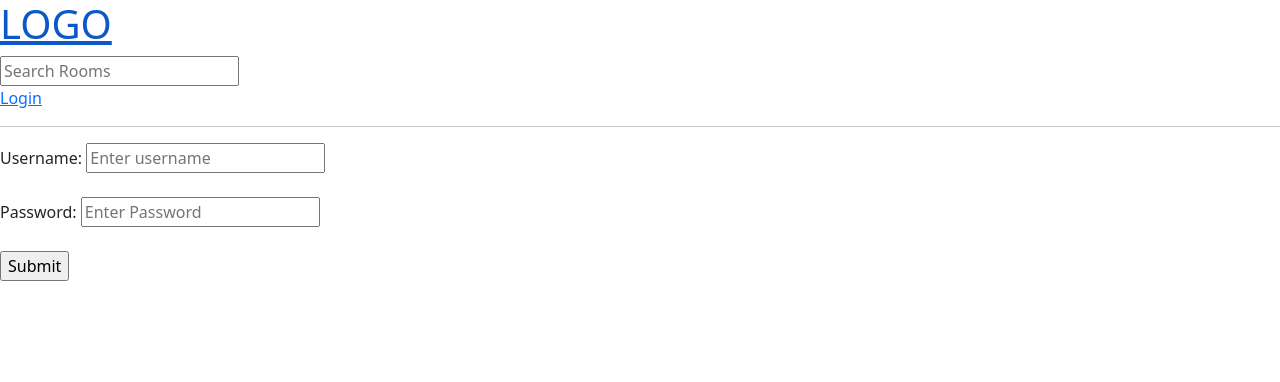
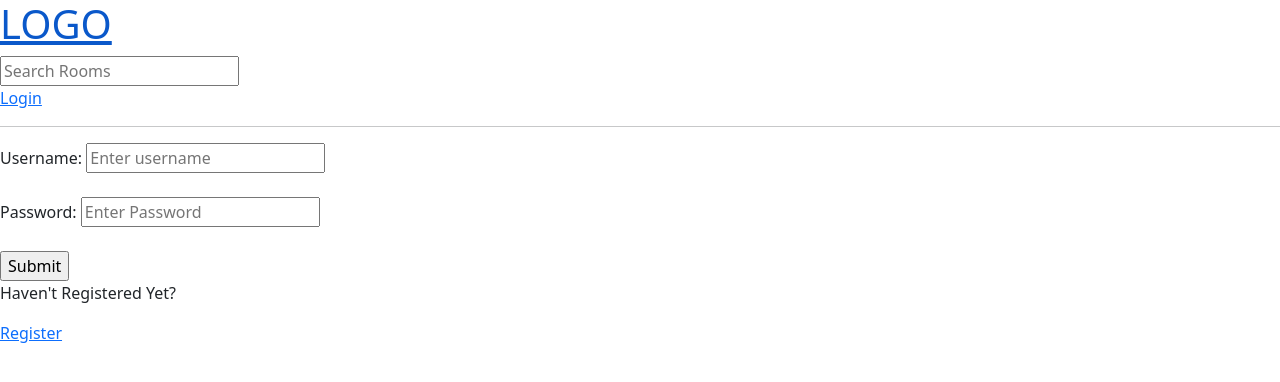
Before and after one commit to charankulal/Learning-Management-System, a Django app: page /login/ in a window 1280 px wide. Shown: the top 382 px of the page. Run offline with Django 4.2, Linux system fonts and the light colour scheme.

Commit message:
Completed user registration and added authentication.

```diff
--- a/studentsync/base/templates/base/login_register.html
+++ b/studentsync/base/templates/base/login_register.html
@@ -1,30 +1,38 @@
-{% extends 'main.html' %} {% block content %}
-
+{% extends 'main.html' %} {% block content %} {% if page == 'login' %}
 <div>
   <form action="" method="POST">
     {% csrf_token %}
     <div>
       <label for="username">Username: </label>
-    <input
-      type="text"
-      name="username"
-      placeholder="Enter username"
-    />
+      <input type="text" name="username" placeholder="Enter username" />
     </div>
-<br>
+    <br />
     <div>
       <label for="password">Password: </label>
-    <input
-      type="password"
-      name="password"
-      placeholder="Enter Password"
-    />
+      <input type="password" name="password" placeholder="Enter Password" />
     </div>
-<br>
+    <br />
     <div>
       <input type="submit" value="Submit" />
     </div>
   </form>
+
+  <p>Haven't Registered Yet?</p>
+  <a href="{% url 'register' %}">Register</a>
 </div>
 
-{% endblock content %}
+{% else %}
+
+<div>
+  <form action="" method="POST">
+    {% csrf_token %}
+{{form.as_p}}
+    <div>
+      <input type="submit" value="Register" />
+    </div>
+  </form>
+
+  <p>Already Registered?</p>
+  <a href="{% url 'login' %}">Login</a>
+</div>
+{% endif %} {% endblock content %}
--- a/studentsync/base/urls.py
+++ b/studentsync/base/urls.py
@@ -4,6 +4,7 @@ from . import views
 urlpatterns = [
     path('login/',views.loginPage,name="login"),
     path('logout/',views.logoutUser,name="logout"),
+    path('register/',views.registerUser,name="register"),
     path('',views.home,name="home"),
     path('room/<str:pk>/',views.room,name="room"),
     path('create-room/',views.createRoom,name="create-room"),
--- a/studentsync/base/views.py
+++ b/studentsync/base/views.py
@@ -7,12 +7,14 @@ from .forms import RoomForm
 from django.db.models import Q
 from django.contrib import messages
 from django.contrib.auth.decorators import login_required
+from django.contrib.auth.forms import UserCreationForm
 
 def loginPage(request):
+    page='login'
     if request.user.is_authenticated:
         return redirect("home")
     if request.method=="POST":
-        username=request.POST.get('username')
+        username=request.POST.get('username').lower()
         password=request.POST.get('password')
 
         try:
@@ -27,7 +29,7 @@ def loginPage(request):
         else:
             messages.error(request,"Invalid User Credentials")
 
-    context={}
+    context={'page':page}
     return render(request,'base/login_register.html',context)
 
 def home(request):
@@ -40,7 +42,6 @@ def home(request):
     topics=Topic.objects.all()
     context={'rooms':rooms,'topics':topics}
     return render(request,'base/home.html',context)
-
 
 def room(request,pk):
     rooms=Room.objects.get(id=pk)
@@ -89,3 +90,20 @@ def deleteRoom(request,pk):
 def logoutUser(request):
     logout(request)
     return redirect('home')
+
+def registerUser(request):
+    page='register'
+    form= UserCreationForm()
+    context={'page':page,'form':form}
+    if request.method=='POST':
+        form=UserCreationForm(request.POST)
+        if form.is_valid():
+            user= form.save(commit=False)
+            user.username=user.username.lower()
+            user.save()
+            return redirect('home')
+        else:
+            messages.error(request,"Error in creating the user")
+
+
+    return render(request,'base/login_register.html',context)
```
Also changed, not shown: studentsync/db.sqlite3. Lines whose indentation alone changed are shown as unchanged.
